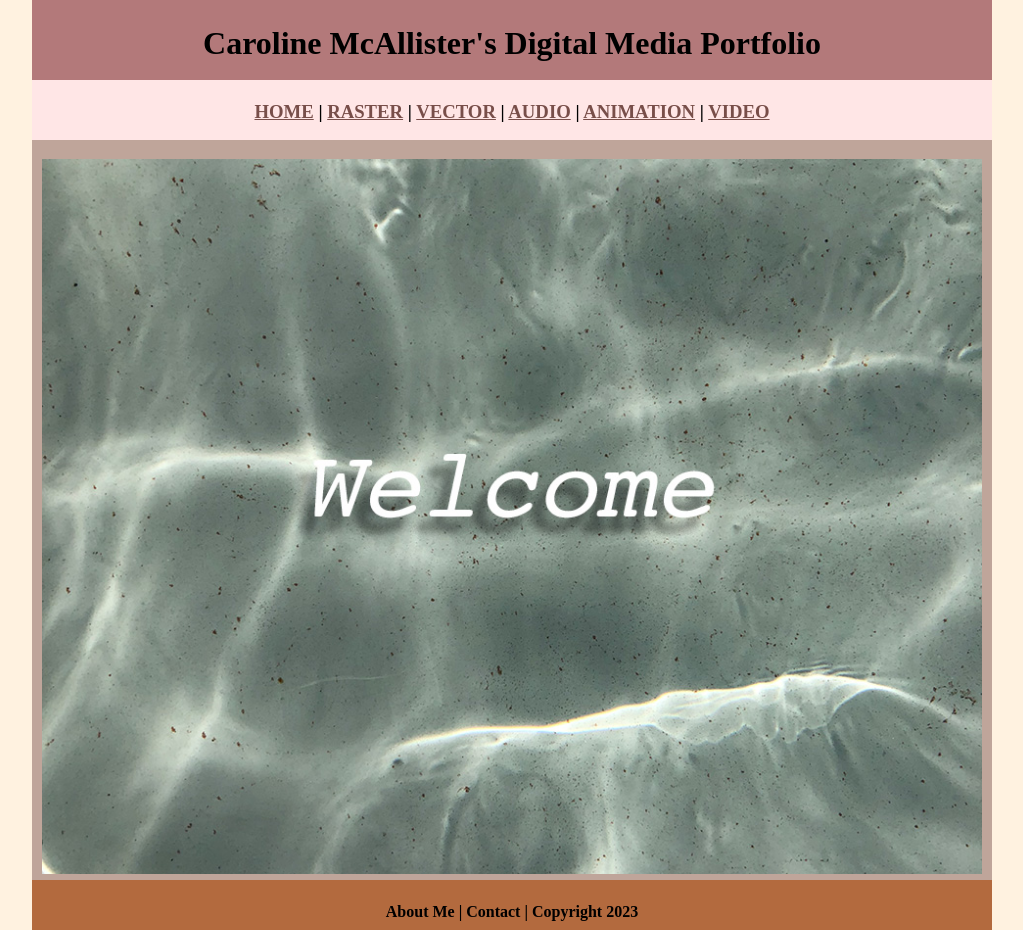
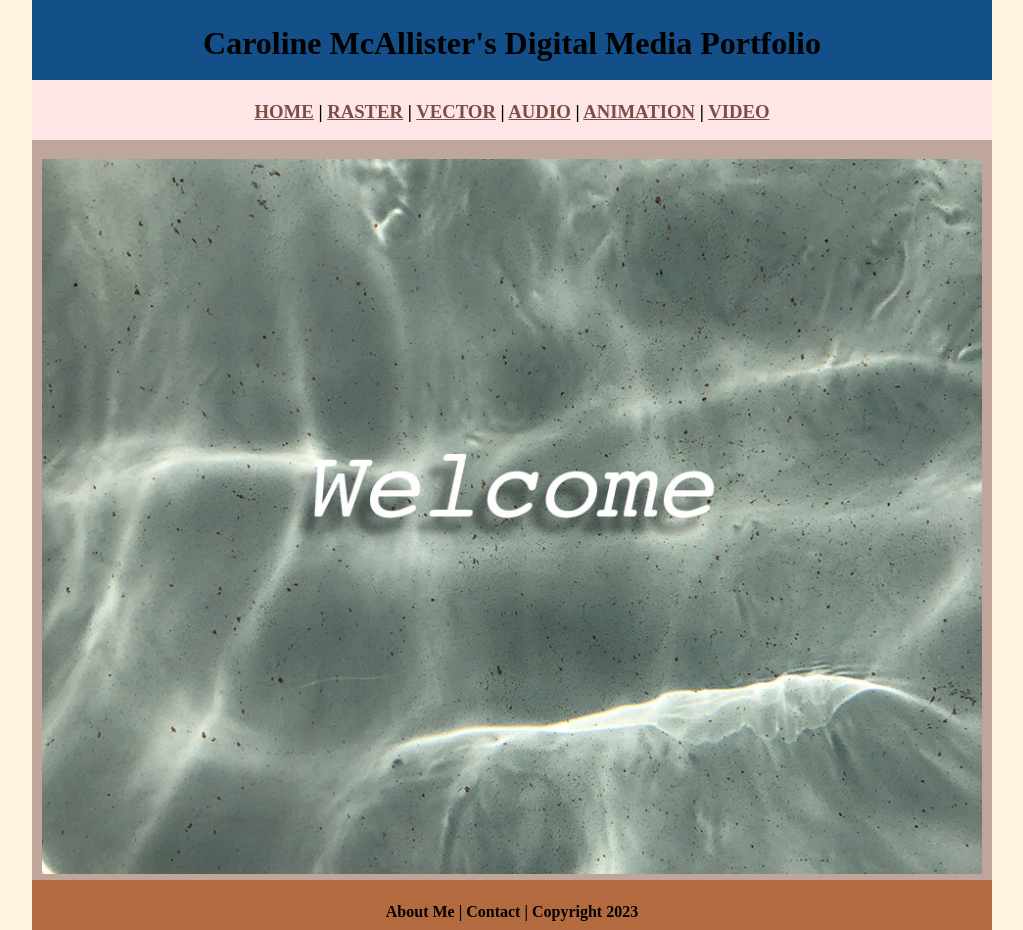
Before and after one commit to carolineglitzy/Digital-media-portfolio, a plain HTML site: page index.html in a window 1280 px wide. Shown: the whole page, without its empty margins (128-1151 px from the left). Drawn offline with Linux system fonts and the light colour scheme.

Commit message:
Update myCSS.css

```diff
--- a/myCSS.css
+++ b/myCSS.css
@@ -24,10 +24,10 @@ a:hover, a:active, a:focus {
 	margin: 0 auto;
 }
 .header {
-  	font-size: 40px;
+  	font-size: 60px;
 	font-weight: bold;
 	font: 100%/1.4 Didot, serif;
-	background: #B3797A;
+	background: #13508A;
 	text-align: center;
 	margin: 0px;
 	padding: 5;
```
